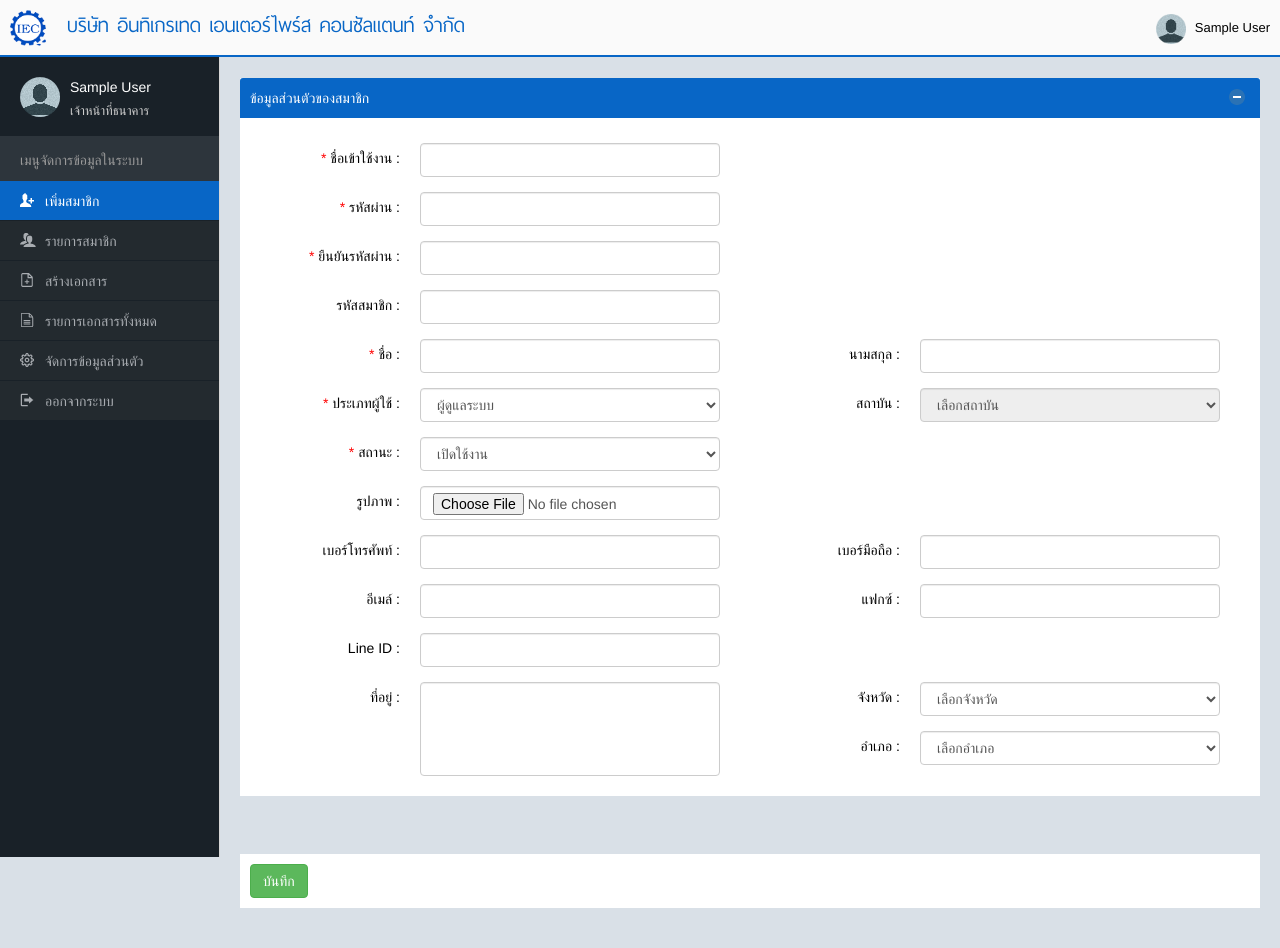
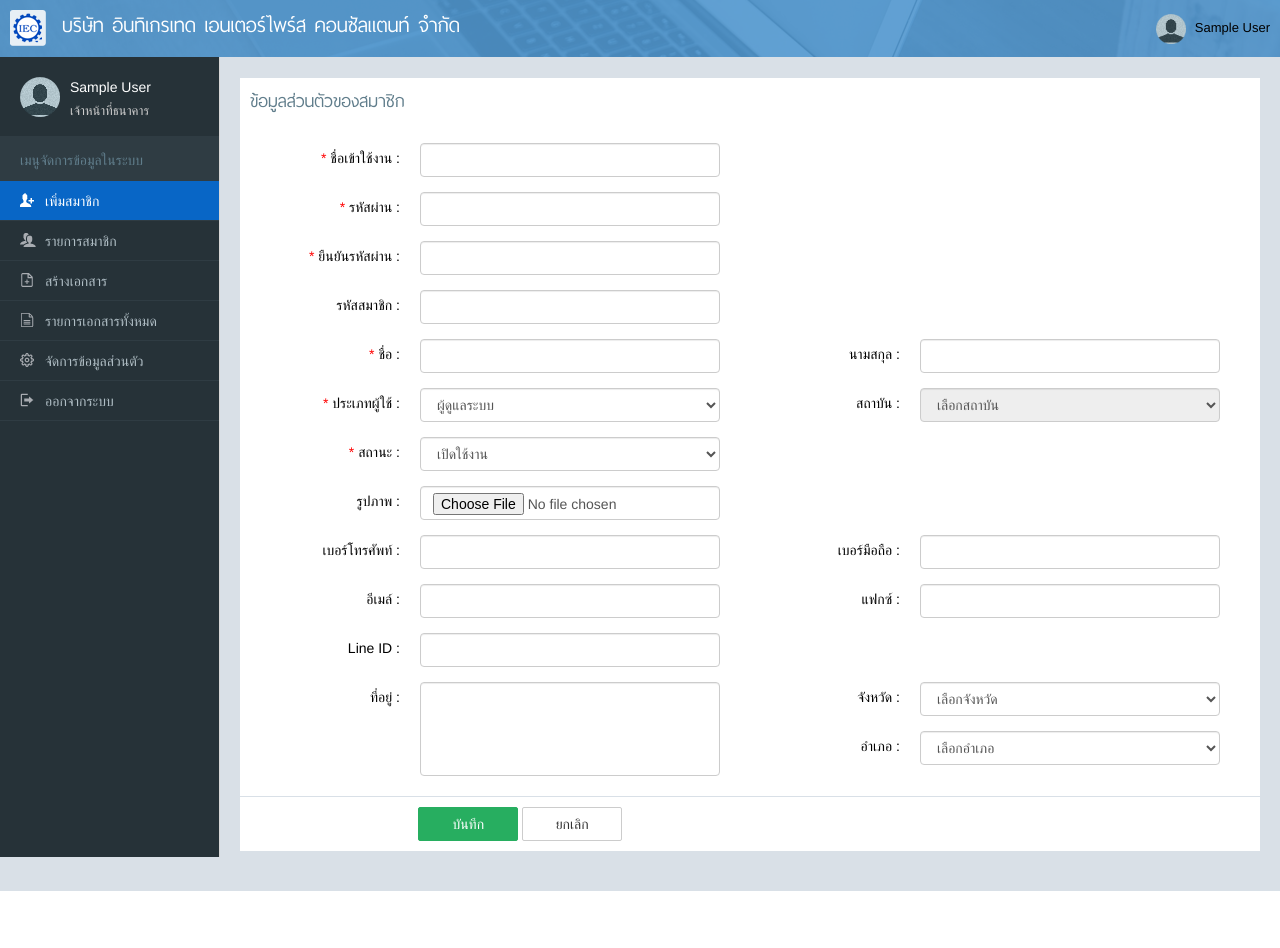
Before and after one commit to sakurayimyim/ManageDoc, a PHP site: page /?page=newMember in a window 1280 px wide. After the commit the page ends 891 px from the top, so only its background shows below. Run offline with PHP 8.4, Linux system fonts and the light colour scheme; the visitor is signed in with stand-in values (Sample User, id 1).

Commit message:
ปรับ UI Header แก้ CSS

```diff
--- a/component/header.php
+++ b/component/header.php
@@ -1,6 +1,6 @@
   <div class="menu-header">
   <div class="company-logo">
-  	<img src="images/logoIEC.png" width="36" height="36">
+  	<img src="images/comlogo.png" width="36" height="36">
   </div>
   <div class="company-name">
     บริษัท อินทิเกรเทด เอนเตอร์ไพร์ส คอนซัลแตนท์ จำกัด
--- a/css/style.css
+++ b/css/style.css
@@ -477,10 +477,9 @@ label.error{
 .menu-header{
 	width:100%;
 	height:57px;
-	background-color: #fafafa;
+	background:url("../images/h1.png") center 50%;
 	position: fixed;
 	z-index: 1000;
-	border-bottom: 2px solid #0866C6;
 }
 .header-bar-name{
 	width:auto;
@@ -507,7 +506,7 @@ label.error{
 	width:220px;
 	height:100%;
 	min-height:720px;
-	background-color:#192128;
+	background-color:#263238;
 	float:left;
 	border-right:1px #D7D7D7 solid;
 	position: fixed;
@@ -551,48 +550,48 @@ ul.left-menu li.active{
 .left-menu-head{
 	width:219px;
 	min-height:40px;
-	border-bottom:1px #192128 solid;
+	border-bottom:1px #2f3c43 solid;
 	padding: 10px 0 0 45px;
 	font-size:14px;
-	color:#a8acb1;
+	color:#b0bec5;
 
 }
 
 .left-img-1{
-	background: #232A2F url(../images/leftmenu/add-userg.png) 20px 12px no-repeat;
+	background: #263238 url(../images/leftmenu/add-userg.png) 20px 12px no-repeat;
 }
 .left-img-1:hover{
 	background:  url(../images/leftmenu/add-userw.png) 20px 12px no-repeat;
 }
 
 .left-img-2{
-	background: #232A2F url(../images/leftmenu/userg.png) 20px 12px no-repeat;
+	background: #263238 url(../images/leftmenu/userg.png) 20px 12px no-repeat;
 }
 .left-img-2:hover{
 	background: url(../images/leftmenu/userw.png) 20px 12px no-repeat;
 }
 .left-img-3{
-	background: #232A2F url(../images/leftmenu/adddocg.png) 20px 12px no-repeat;
+	background: #263238 url(../images/leftmenu/adddocg.png) 20px 12px no-repeat;
 }
 .left-img-3:hover{
 	background: url(../images/leftmenu/adddocw.png) 20px 12px no-repeat;
 }
 
 .left-img-4{
-	background: #232A2F url(../images/leftmenu/file-text2g.png) 20px 12px no-repeat;
+	background: #263238 url(../images/leftmenu/file-text2g.png) 20px 12px no-repeat;
 }
 .left-img-4:hover{
 	background: url(../images/leftmenu/file-text2w.png) 20px 12px no-repeat;
 }
 
 .left-img-5{
-	background: #232A2F url(../images/leftmenu/cogg.png) 20px 12px no-repeat;
+	background: #263238 url(../images/leftmenu/cogg.png) 20px 12px no-repeat;
 }
 .left-img-5:hover{
 	background: url(../images/leftmenu/cogw.png) 20px 12px no-repeat;
 }
 .left-img-6{
-	background: #232A2F url(../images/leftmenu/logoutg.png) 20px 12px no-repeat;
+	background: #263238 url(../images/leftmenu/logoutg.png) 20px 12px no-repeat;
 }
 .left-img-6:hover{
 	background: url(../images/leftmenu/logoutw.png) 20px 12px no-repeat;
@@ -600,7 +599,7 @@ ul.left-menu li.active{
 
 
 .left-menu-head:hover{
-	background-color:#0866C6;
+	background-color:#3987c5;
 	color: #ffffff;
 }
 .system-herder{
@@ -622,9 +621,9 @@ ul.left-menu li.active{
 	width: 50%;
 	height: 35px;
 	float: left;
-	color: #0866C6;
+	color: #ffffff;
 	font-size: 26px;
-	padding: 7px 0 0 10px;
+	padding: 7px 0 0 5px;
 	font-family: ThaiSans Neue ;
 }
 .menu-profile{
@@ -653,18 +652,19 @@ ul.left-menu li.active{
 .menu-title{
 	height: 45px;
 	font-size: 14px;
-	color: #999999;
+	color: #607d8b;
 	padding: 14px 0 0 20px;
-	background-color: #2D353C;
+	background-color: #2f3c43;
 }
 .content-header{
 	width: 100%;
 	height: 40px;
-	background-color: #0866C6;
-	color:#FFFFFF;
-	font-size: 14px;
+	background-color: #fff;
+	font-family: 'ThaiSans Neue' ;
+	color:#607d8b;
+	font-size: 23px;
 	border-radius: 3px 3px 0 0;
-	padding: 10px;
+	padding: 7px 10px;
 }
 .content-body{
 	padding: 10px;
@@ -803,8 +803,6 @@ ul.left-menu li.active{
 
 .company-logo{
 	float: left;
-	background-color: #fafafa;
-	border-bottom: 2px solid #0866C6;
 	width: 57px;
 	height: 57px;
 	padding: 10px;
@@ -957,3 +955,28 @@ table.dataTable thead th, table.dataTable thead td{
     border-left: none;
     border-bottom: none;
 }
+
+/*********************** button ************************************/
+.btn-success{
+	border-radius: 2px !important;
+	background-color: #27ae60 !important;
+	border-color: #27ae60  !important;
+	width: 100px;
+}
+.btn-success:hover{
+
+	background-color: #26A65B !important;
+}
+.btn-default{
+	border-radius: 2px !important;
+	width: 100px;
+}
+
+/********************* table *****************************/
+.dataTables_filter{
+	margin-bottom: 10px !important;
+}
+.chang_page{
+	height: 30px;
+    margin: 0 5px 0 5px;
+}
--- a/include/newMember.php
+++ b/include/newMember.php
@@ -3,11 +3,6 @@
   <div class="panel-group" id="accordion1" role="tablist" aria-multiselectable="true">
   <div class="content-header">
     ข้อมูลส่วนตัวของสมาชิก
-  <a role="button" data-toggle="collapse" data-parent="#accordion1" href="#collapseOne1" aria-expanded="true" aria-controls="collapseOne">
-  <div style="float:right;line-height:16px; margin-right:5px;">
-  	<img src="images/minus-alt.png" title="ปิดแท็บ">
-  </div>
-  </a>
   </div>
 
   <div id="collapseOne1" class="panel-collapse collapse in" role="tabpanel" aria-labelledby="headingOne">
@@ -126,10 +121,12 @@
    </div>
 </div>
 </div>
-<div class="clean mt-57"></div>
-<div class="content-list">
-  <div class="content-body">
-	<input type="button" id="SubmitFrmNewMember" class="btn btn-success" value="บันทึก"></div>
+<div class="clean"></div>
+<div class="content-list" style="margin-top:1px;">
+  <div class="content-body" style="margin-left:16.5%;">
+	<input type="button" id="SubmitFrmNewMember" class="btn btn-success" value="บันทึก">
+	<input type="button" id="" class="btn btn-default" value="ยกเลิก">
+  </div>
   </div>
 </form>
 <script src="js/member.js"></script>
```
Also changed, not shown: images/comlogo.png (added), images/h1.png (added).
